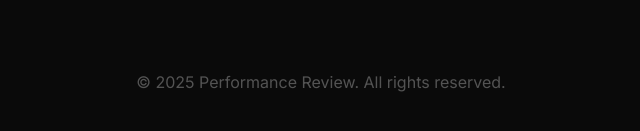
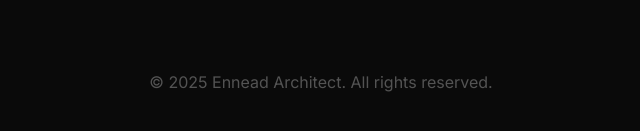
Before and after one commit to Ennead-Architects-LLP/2025PerformaceReview, a plain HTML site: page index.html in a window 1280 px wide. Shown: the part 2347-2478 px from the top of the page, 319-959 px from the left. Drawn offline with Linux system fonts and the light colour scheme.

Commit message:
Update copyright to Ennead Architect 2025

```diff
--- a/index.html
+++ b/index.html
@@ -220,7 +220,7 @@
 
         <!-- Footer -->
         <footer class="footer">
-            <p>&copy; 2025 Performance Review. All rights reserved.</p>
+            <p>&copy; 2025 Ennead Architect. All rights reserved.</p>
         </footer>
     </div>
 
```
Also changed, not shown: README.md.
